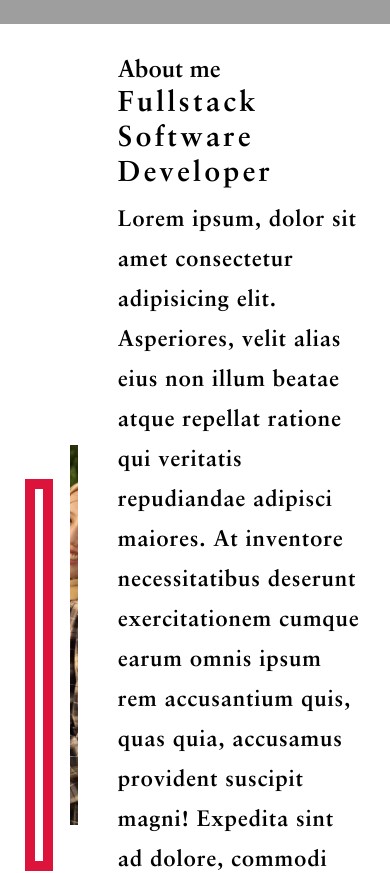
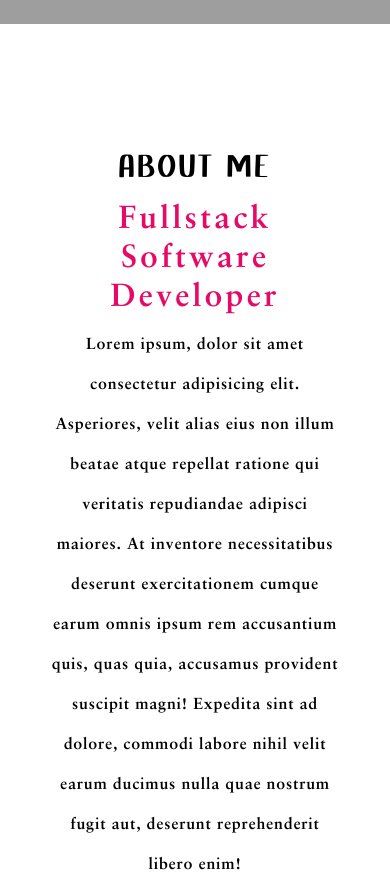
Before and after one commit to Nuryyyy/shecode-PortfolioProfile-, a plain HTML site: page Shecode website project/shecode_V2.html in a window 390 px wide. Shown: the part 820-1693 px from the top of the page. Drawn offline with nearby package versions, Linux system fonts and the light colour scheme; grey boxes are pictures that could not be loaded; files whose address does not match are found by name.

Commit message:
about page

```diff
--- a/Shecode website project/shecode.css
+++ b/Shecode website project/shecode.css
@@ -25,6 +25,12 @@
 section{
     height: 100vh;
     scroll-snap-align: start;
+}
+
+img{
+    height: 100%;
+	width: 100%;
+	object-fit: cover;
 }
 
 /* button */
@@ -87,8 +93,6 @@ nav {
     margin-left: -40px;
     text-align: center;
 
-
-
 }
 .logo img {
     height: 50px;
@@ -96,8 +100,6 @@ nav {
     border-radius: 40%;
     position: relative;
     top: 14px;
-
-
 
 }
 
--- a/Shecode website project/shecode_V2.css
+++ b/Shecode website project/shecode_V2.css
@@ -12,6 +12,7 @@
     font-style: normal;
 }
 
+/* start of global css */
 * {
     margin: 0;
     padding: 0;
@@ -23,11 +24,72 @@
     text-decoration: none; */
 }
 
+html {
+    scroll-behavior: smooth;
+}
+
 .max-width{
     max-width: 1300px;
     padding: 0 80px;
     margin: auto;
 
+}
+
+.container{
+	min-height: 100vh;
+	width: 100%;
+	display: flex;
+	align-items: center;
+	justify-content: center;
+}
+
+img {
+	height: 100%;
+	width: 100%;
+	object-fit: cover;
+}
+
+p {
+	color: black;
+	font-size: 1.3rem;
+	margin-top: 5px;
+	line-height: 2.5rem;
+	font-weight: 200;
+	letter-spacing: 0.05rem;
+}
+
+.section-title {
+	color: black;
+    margin-bottom: 10px;
+	text-transform: uppercase;
+	letter-spacing: 0.2rem;
+	text-align: center;
+    font-size: 75px;
+    font-weight: 500;
+    font-family: 'day_n_nite';
+}
+.section-title span {
+	color: #E60965;
+}
+
+.cta{
+    font-size: 1.5rem;
+    padding: 20px 60px;
+    display: inline-block;
+	padding: 10px 30px;
+	color: white;
+	background-color:  #E60965;
+    border-radius: 6px;
+	border: 2px solid #E60965;
+	letter-spacing: 0.1rem;
+	margin-top: 20px;
+	transition: all 0.3s ease;
+
+}
+
+.cta:hover {
+	color: #E60965;
+	background-color: transparent;
 }
 
 /* Start of navigation bar */
@@ -77,9 +139,6 @@
 
 }
 
-/* .navbar.sticky li a:hover{
-
-} */
 
 /* end of navbar */
 
@@ -121,91 +180,66 @@
 .home .homeContent .title{
     font-size: 40px;
     margin: 5px 0;
+
 }
 .home .homeContent .title span{
-    color: blue;
+    color: #E60965;
     font-weight: 500;
 }
-.home .homeContent a{
-    display: inline-block;
-    background-color: #E60965;
-    color: white;
-    font-size: 25px;
-    padding: 12px 36px;
-    margin-top: 20px;
-    border-radius: 6px;
-    border: 2px solid #E60965;
-    transition: all 0.3s ease;
-}
-.home .homeContent a:hover{
-    color: #E60965;
-    background: none;
-    /* border: none; */
-}
+
+
 /* end of home section */
 
 /* start of about section */
 
-.container {
-	min-height: 100vh;
-	width: 100%;
-	display: flex;
-	align-items: center;
-	justify-content: center;
-}
 
-img {
-	height: 100%;
-	width: 100%;
-	object-fit: cover;
-}
-p {
-	color: black;
-	font-size: 1.4rem;
-	margin-top: 5px;
-	line-height: 2.5rem;
-	font-weight: 300;
-	letter-spacing: 0.05rem;
-}
+
 
 #about .about {
-	/* flex-direction: column-reverse;
+	/* flex-direction: column-reverse; */
 	text-align: center;
 	max-width: 1200px;
 	margin: 0 auto;
-	padding: 100px 20px; */
+	padding: 100px 20px;
     flex-direction: row;
 }
 #about .col-left {
 	width: 600px;
 	height: 400px;
 	padding-left: 60px;
+    /* width: 250px;
+	height: 360px; */
+
 }
 
+
 #about .col-right {
-	text-align: left;
+	text-align: center;
 	padding: 30px;
+    width: 100%;
+
 }
 #about .col-right h2 {
-	font-size: 1.8rem;
+	font-size: 2rem;
 	font-weight: 500;
 	letter-spacing: 0.2rem;
 	margin-bottom: 10px;
+    color: #E60965;
 }
+
 #about .col-right p {
 	margin-bottom: 20px;
+
 }
-#about .col-right .cta {
-	color: black;
-	margin-bottom: 50px;
-	padding: 10px 20px;
-	font-size: 2rem;
-}
+
+
+
 #about .col-left .about-img {
 	height: 100%;
 	width: 100%;
 	position: relative;
-	border: 10px solid white;
+	border: 10px solid ;
+    border-color: white;
 }
 #about .col-left .about-img::after {
 	content: '';
@@ -214,7 +248,8 @@ p {
 	top: 19px;
 	height: 98%;
 	width: 98%;
-	border: 7px solid crimson;
+	border: 7px solid ;
+    border-color: #E60965;
 	z-index: -1;
 
 }
@@ -224,11 +259,12 @@ p {
     top: 34px;
     height: 98%;
     width: 98%;
-    border: 10px solid crimson;
+    border: 10px solid;
+    border-color: #E60965;
 }
 
 #about .col-right h1 {
-    text-align: left;
+    text-align: center;
 }
 /* End About Section */
 
@@ -304,6 +340,7 @@ p {
 }
 
 @media (max-width: 690px){
+
     .max-width{
         padding: 0 25px;
     }
@@ -316,14 +353,55 @@ p {
 
     }
 
-    .home .homeContent a{
+    /* .home .homeContent a{
         font-size: 20px;
-        /* padding: 8px 20px; */
+    } */
+
+    #about .about{
+        flex-direction: column-reverse;
+    }
+
+    #about .col-left {
+        width: 250px;
+        height: 360px;
+    }
+    #about .col-right {
+        width: 100%;
+    }
+
+    /*  */
+    #about .col-right .section-title{
+        font-size: 32px;
+        font-weight: 500;
+        letter-spacing: 0.2rem;
+        margin-bottom: 10px;
+    }
+    #about .col-right p{
+        /* margin-top: 1px; */
+        /* letter-spacing: 10px; */
+        font-size: 1rem;
+    }
+
+    /* #about .col-right h2{
+        margin-bottom: 20px;
+        font-size: 32px;
+    } */
+    #about .col-right .cta {
+        color: white;
+        margin-bottom: 40px;
+        padding: 10px 20px;
+        font-size: 1rem;
+    }
+
+    #about .col-left .about-img {
+        width: 250px;
+        left: -40px;
     }
 
 }
 
 @media (max-width: 500px){
+
 
     .home .homeContent .name{
         font-size: 50px ;
@@ -334,4 +412,17 @@ p {
 
     }
 
+    #about .about{
+        flex-direction: column-reverse;
+    }
+
+    #about .col-left {
+        width: 250px;
+        height: 360px;
+    }
+    #about .col-right {
+        width: 100%;
+    }
+
+
 }
--- a/Shecode website project/shecode_V2.html
+++ b/Shecode website project/shecode_V2.html
@@ -50,14 +50,7 @@
                     <span class="nav-item">Contact</span>
                     </a>
                 </li>
-                <!-- <li>
-                    <a href="#home" class="profile">
-                        <img src="images/profile.jpg" alt="profile">
-                        <span class="nav=item">Nurymar Abdulla
-                        <p class="position">Software Engineer</p>
-                        </span>
-                    </a>
-                </li> -->
+
 
             </ul>
             <div class="menu-btn">
@@ -73,7 +66,7 @@
                 <div class="text">Hi! My name is</div>
                 <div class="name">Nurymar Abdulla</div>
                 <div class="title">And I'm a <span>Software Developer</span></div>
-                <a href="#">Resume</a>
+                <a href="#" class="cta">Resume</a>
             </div>
         </div>
     </section>
@@ -87,7 +80,7 @@
               </div>
             </div>
             <div class="col-right">
-              <h1 class="section-title">About <span>me</span></h1>
+              <h1 class="section-title">About me</h1>
               <h2>Fullstack Software  Developer</h2>
               <p>Lorem ipsum, dolor sit amet consectetur adipisicing elit. Asperiores, velit alias eius non illum beatae atque
                 repellat ratione qui veritatis repudiandae adipisci maiores. At inventore necessitatibus deserunt
```
